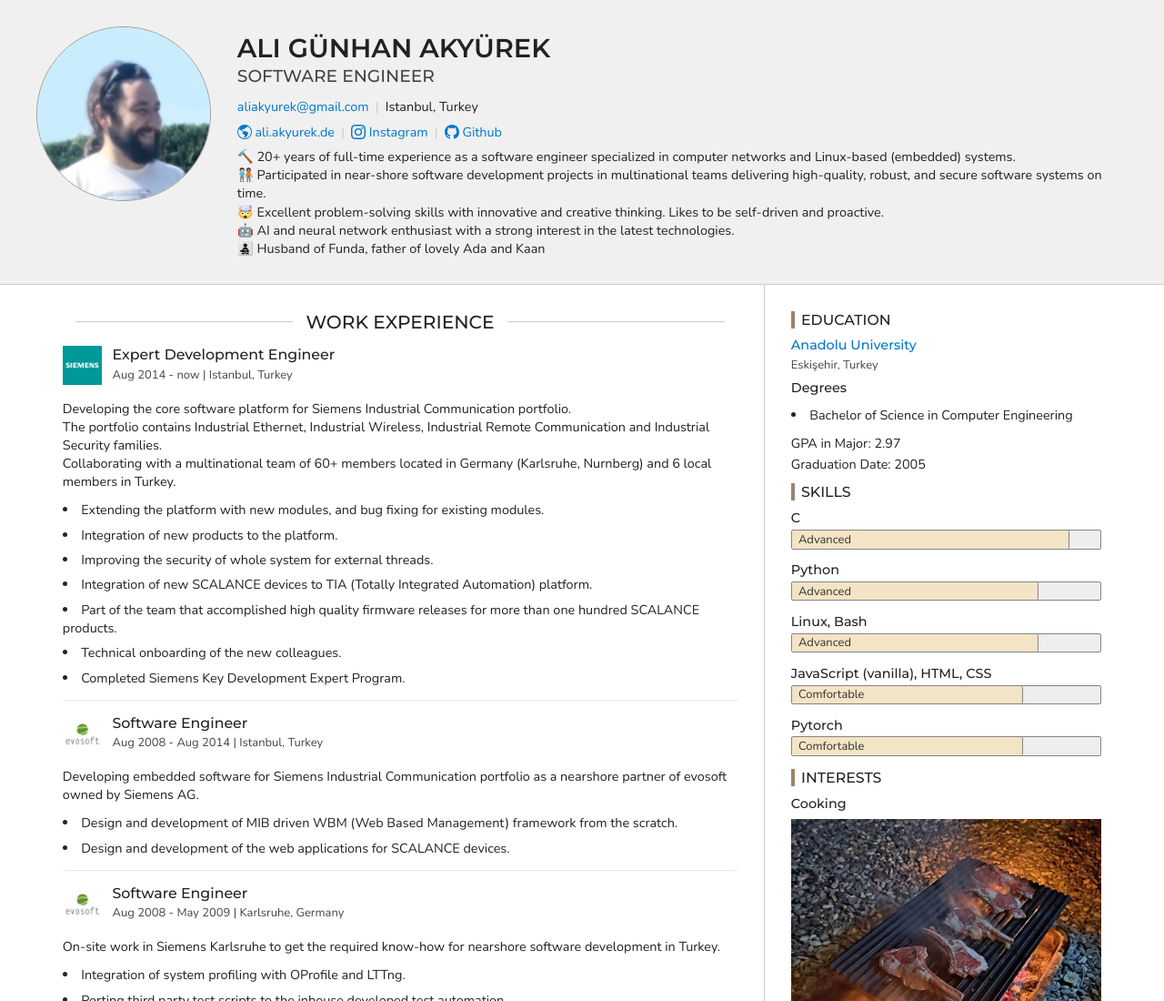
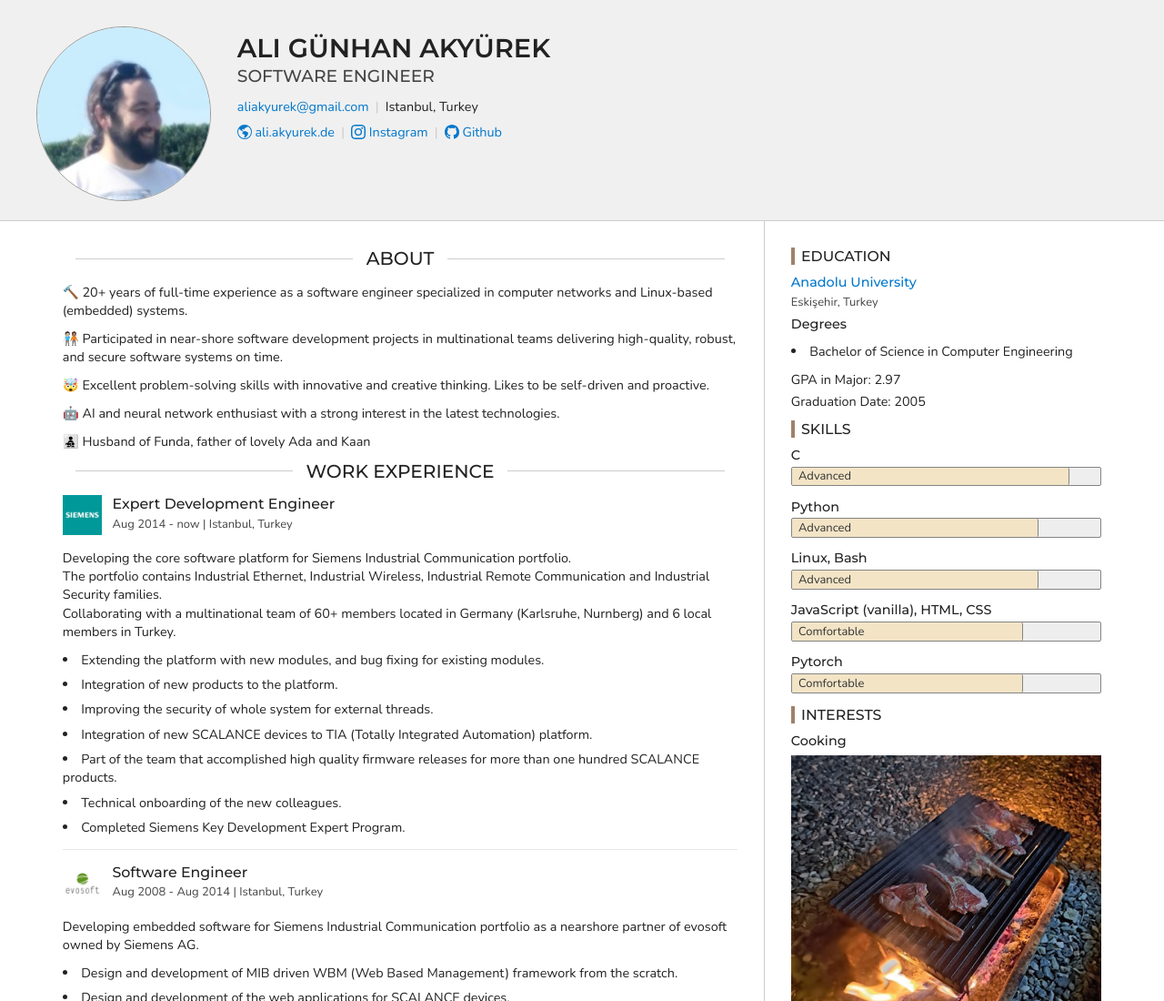
Before and after one commit to aliakyurek/aliakyurek.github.io, a plain HTML site: page index.html in a window 1280 px wide. Shown: the top 1100 px of the page at 91% size. Drawn offline with nearby package versions, Linux system fonts and the light colour scheme.

Commit message:
add about

```diff
--- a/index.html
+++ b/index.html
@@ -6,7 +6,7 @@
 
     <!-- Site Info -->
     <title>Ali Günhan Akyürek - Portfolio</title>
-    <meta name="description" content="Ali Günhan Akyürek - ['🔨 20+ years of full-time experience as a software engineer specialized in computer networks and Linux-based (embedded) systems.', '🧑🏻\u200d🤝\u200d🧑🏽 Participated in near-shore software development projects in multinational teams delivering high-quality, robust, and secure software systems on time.', '🤯 Excellent problem-solving skills with innovative and creative thinking. Likes to be self-driven and proactive.', '🤖 AI and neural network enthusiast with a strong interest in the latest technologies.', '👨\u200d👧\u200d👦 Husband of Funda, father of lovely Ada and Kaan']">
+    <meta name="description" content="Ali Günhan Akyürek - ">
     <meta name="author" content="Ali Günhan Akyürek">
 
     <!-- Open Graph Tags: The title of the page for social media sharing. It can match the title tag or be more descriptive. -->
@@ -147,20 +147,6 @@
               </ul>
 
 
-              <ul class="unstyled-list">
-
-                  <li>🔨 20+ years of full-time experience as a software engineer specialized in computer networks and Linux-based (embedded) systems.</li>
-
-                  <li>🧑🏻‍🤝‍🧑🏽 Participated in near-shore software development projects in multinational teams delivering high-quality, robust, and secure software systems on time.</li>
-
-                  <li>🤯 Excellent problem-solving skills with innovative and creative thinking. Likes to be self-driven and proactive.</li>
-
-                  <li>🤖 AI and neural network enthusiast with a strong interest in the latest technologies.</li>
-
-                  <li>👨‍👧‍👦 Husband of Funda, father of lovely Ada and Kaan</li>
-
-              </ul>
-
           </div>
         </div>
       </div>
@@ -169,6 +155,22 @@
     <div class="page-content">
       <div class="container">
         <main>
+
+            <section>
+              <h2 class="section-heading">About</h2>
+
+                <p>🔨 20+ years of full-time experience as a software engineer specialized in computer networks and Linux-based (embedded) systems.</p>
+
+                <p>🧑🏻‍🤝‍🧑🏽 Participated in near-shore software development projects in multinational teams delivering high-quality, robust, and secure software systems on time.</p>
+
+                <p>🤯 Excellent problem-solving skills with innovative and creative thinking. Likes to be self-driven and proactive.</p>
+
+                <p>🤖 AI and neural network enthusiast with a strong interest in the latest technologies.</p>
+
+                <p>👨‍👧‍👦 Husband of Funda, father of lovely Ada and Kaan</p>
+
+            </section>
+
 
             <section>
               <h2 class="section-heading">Work Experience</h2>
```
